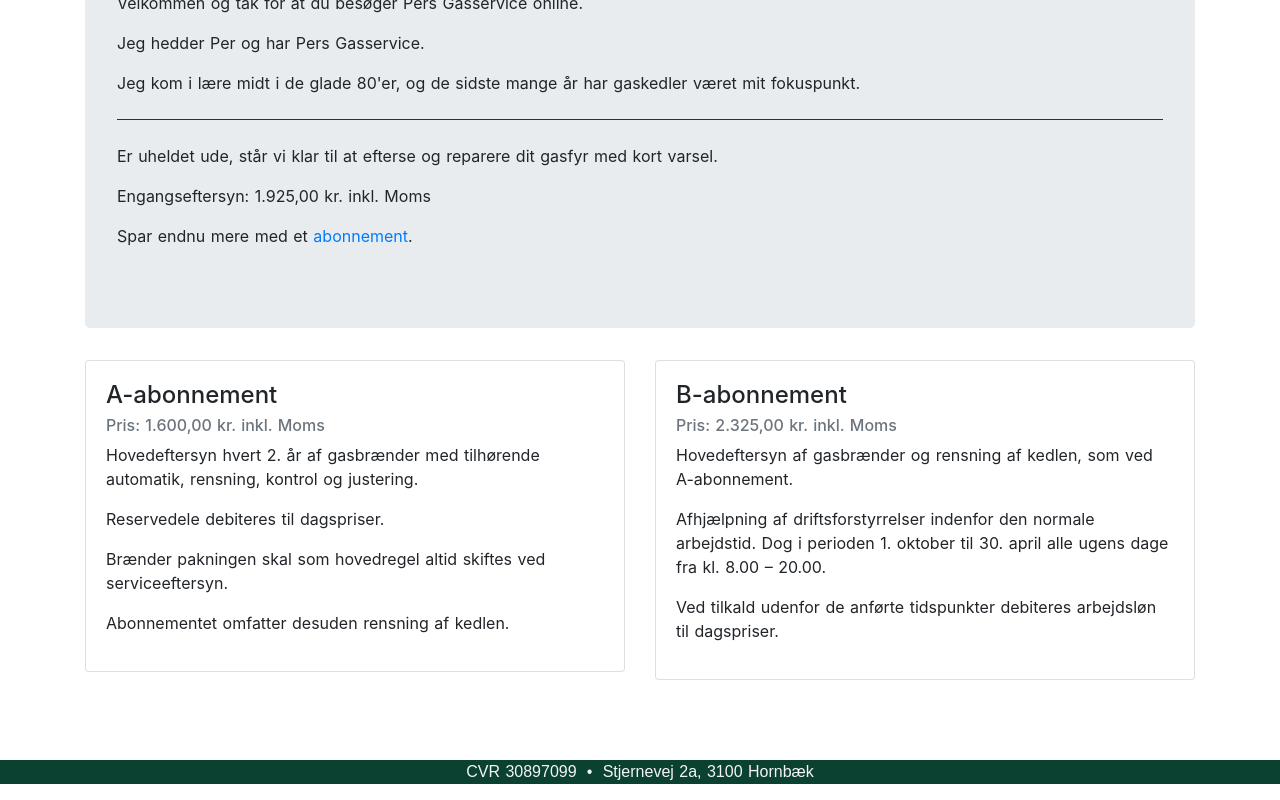
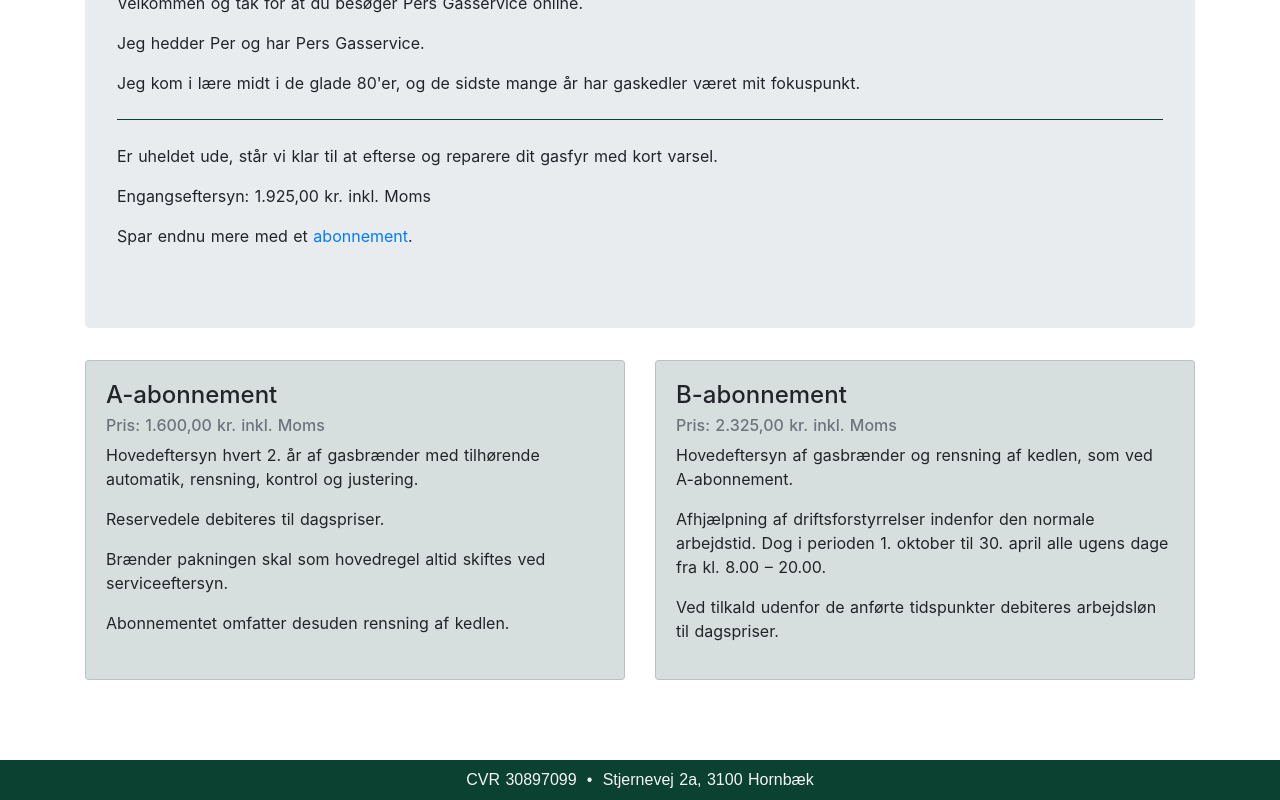
Before and after one commit to PGSAdmin/pgsadmin.github.io, a Nuxt app: page / in a window 1280 px wide. Shown: the part 509-1309 px from the top of the page. Built offline with nearby package versions, Linux system fonts and the light colour scheme.

Commit message:
feat: fix logo

```diff
--- a/components/Footer.vue
+++ b/components/Footer.vue
@@ -21,6 +21,8 @@ export default Vue.extend({
 
 <style scoped>
 footer {
+  padding-top: 0.5em;
+  padding-bottom: 0.5em;
   text-align: center;
   background-color: #0a4130;
   color: whitesmoke;
--- a/components/Subscription.vue
+++ b/components/Subscription.vue
@@ -1,5 +1,5 @@
 <template>
-  <b-card :title="name" :sub-title="priceDescription">
+  <b-card :title="name" :sub-title="priceDescription" class="subscription">
     <slot />
   </b-card>
 </template>
@@ -27,3 +27,9 @@ export default Vue.extend({
   },
 })
 </script>
+
+<style scoped>
+.subscription {
+  background-color: #0a41302a;
+}
+</style>
--- a/layouts/default.vue
+++ b/layouts/default.vue
@@ -32,32 +32,4 @@ html {
   margin: 0;
 }
 
-.button--green {
-  display: inline-block;
-  border-radius: 4px;
-  border: 1px solid #3b8070;
-  color: #3b8070;
-  text-decoration: none;
-  padding: 10px 30px;
-}
-
-.button--green:hover {
-  color: #fff;
-  background-color: #3b8070;
-}
-
-.button--grey {
-  display: inline-block;
-  border-radius: 4px;
-  border: 1px solid #35495e;
-  color: #35495e;
-  text-decoration: none;
-  padding: 10px 30px;
-  margin-left: 15px;
-}
-
-.button--grey:hover {
-  color: #fff;
-  background-color: #35495e;
-}
 </style>
--- a/pages/index.vue
+++ b/pages/index.vue
@@ -6,7 +6,7 @@
       </b-col>
     </b-row>
     <b-row id="abonnement">
-      <b-col>
+      <b-col class="d-flex align-items-stretch">
         <subscription name="A-abonnement" price="1.600,00">
           <p>
             Hovedeftersyn hvert 2. år af gasbrænder med tilhørende automatik,
@@ -20,7 +20,7 @@
           <p>Abonnementet omfatter desuden rensning af kedlen.</p>
         </subscription>
       </b-col>
-      <b-col>
+      <b-col class="d-flex align-items-stretch">
         <subscription name="B-abonnement" price="2.325,00">
           <p>
             Hovedeftersyn af gasbrænder og rensning af kedlen, som ved
@@ -50,10 +50,6 @@ export default Vue.extend({})
 <style>
 .app-container {
   margin: 5em auto;
-
-  /* min-height: 100vh;
-  display: flex;
-  justify-content: center; */
 }
 
 .title {
```
Also changed, not shown: static/logo.png, 1 other file (tests, documents, lock files or other folders).
